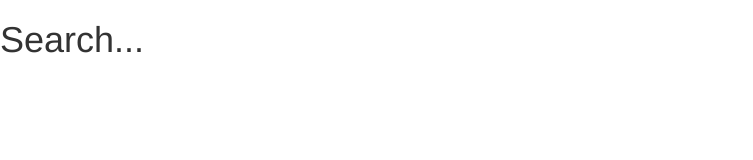
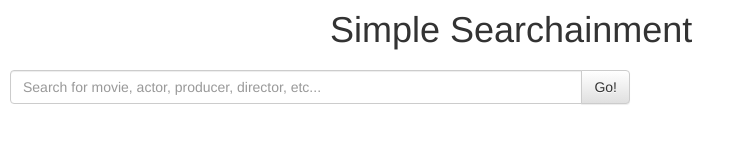
Before and after one commit to daksharma/simplesearchtainment, a website: page public/index.html in a window 1280 px wide. Shown: the whole page, without its empty margins (0-753 px from the left). Drawn offline with nearby package versions, Linux system fonts and the light colour scheme.

Commit message:
index view, search box, bootstrap, angular starting point

```diff
--- a/public/index.html
+++ b/public/index.html
@@ -1,5 +1,5 @@
 <!DOCTYPE html>
-<html>
+<html ng-app="simpleSearchtainmentApp">
 <head>
     <title>Page Title</title>
     <link rel="stylesheet" href="https://maxcdn.bootstrapcdn.com/bootstrap/3.3.7/css/bootstrap.min.css"
@@ -9,9 +9,29 @@
           href="https://maxcdn.bootstrapcdn.com/bootstrap/3.3.7/css/bootstrap-theme.min.css"
           integrity="sha384-rHyoN1iRsVXV4nD0JutlnGaslCJuC7uwjduW9SVrLvRYooPp2bWYgmgJQIXwl/Sp"
           crossorigin="anonymous">
-    <script src="https://ajax.googleapis.com/ajax/libs/angularjs/1.5.8/angular.min.js"></script>
+    <link rel="stylesheet" type="text/css" href="style.css" />
+
 </head>
 <body>
-<h1>Search...</h1>
+<h1 class="simpleSearchTainmentTitle">Simple Searchainment</h1>
+<!-- SEARCH BAR -->
+<div class="col-lg-6 searchBoxStyle" >
+    <div class="input-group">
+        <input ng-model="userSearchInput" type="text" class="form-control" placeholder="Search for movie, actor, producer, director, etc...">
+        <span class="input-group-btn">
+            <button class="btn btn-default" type="button">Go!</button>
+        </span>
+    </div>
+</div>
+<!-- SEARCH Result -->
+<div ng-controller="userSearchResults">
+
+</div>
+
+
+<div ng-controller="searchResultViewController">
+
+</div>
+<script src="https://ajax.googleapis.com/ajax/libs/angularjs/1.5.8/angular.min.js"></script>
 </body>
 </html>
--- /dev/null
+++ b/public/style.css
@@ -0,0 +1,10 @@
+.searchBoxStyle {
+    margin: auto;
+    width: 50%;
+    padding: 10px;
+}
+.simpleSearchTainmentTitle {
+    margin: auto;
+    width: 50%;
+    padding: 10px;
+}
--- /dev/null
+++ b/public/viewControllers/searchResult.js
@@ -0,0 +1,4 @@
+angular.module('simpleSearchtainmentApp', [])
+    .controller('userSearchResults', function() {
+
+    });
```
